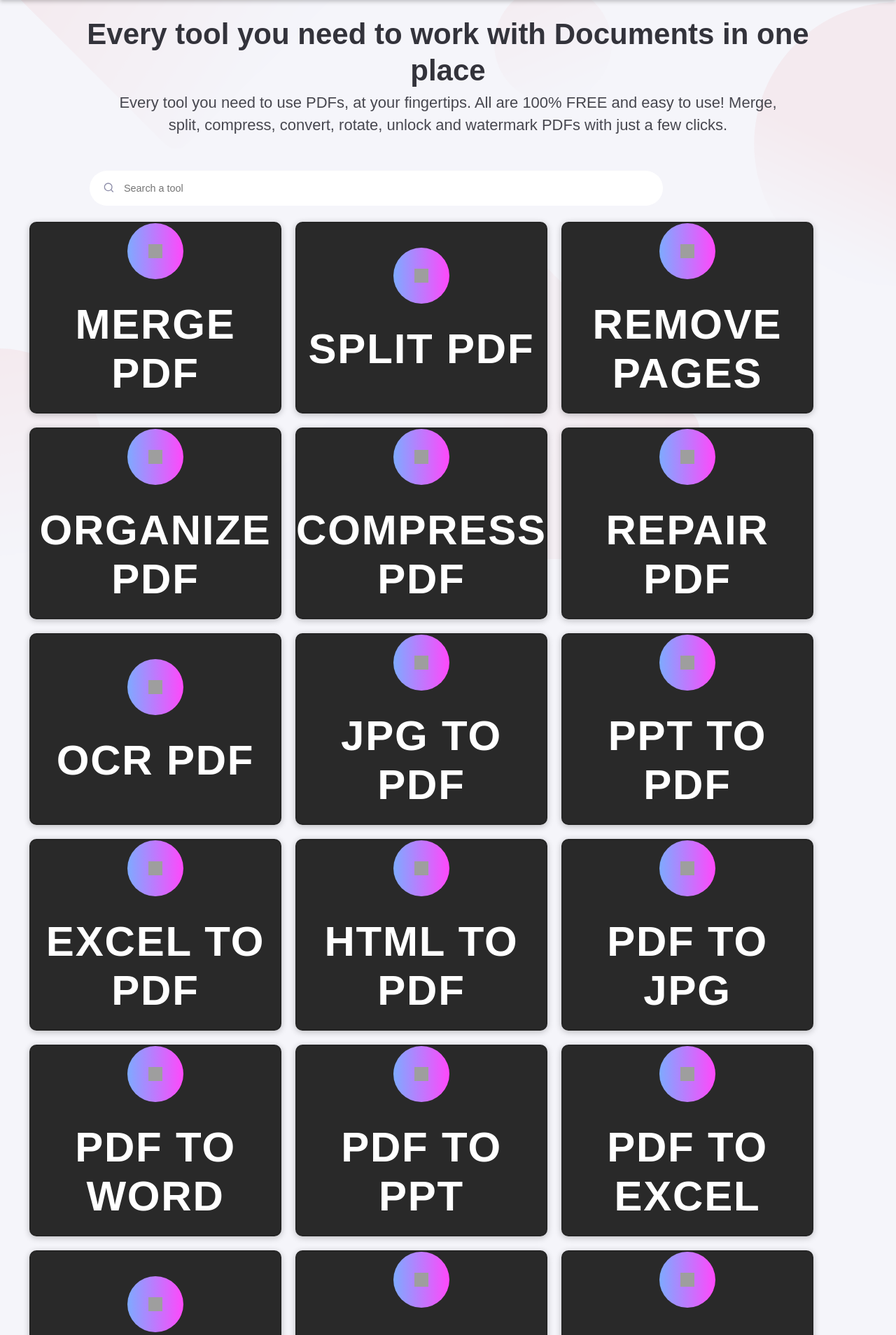
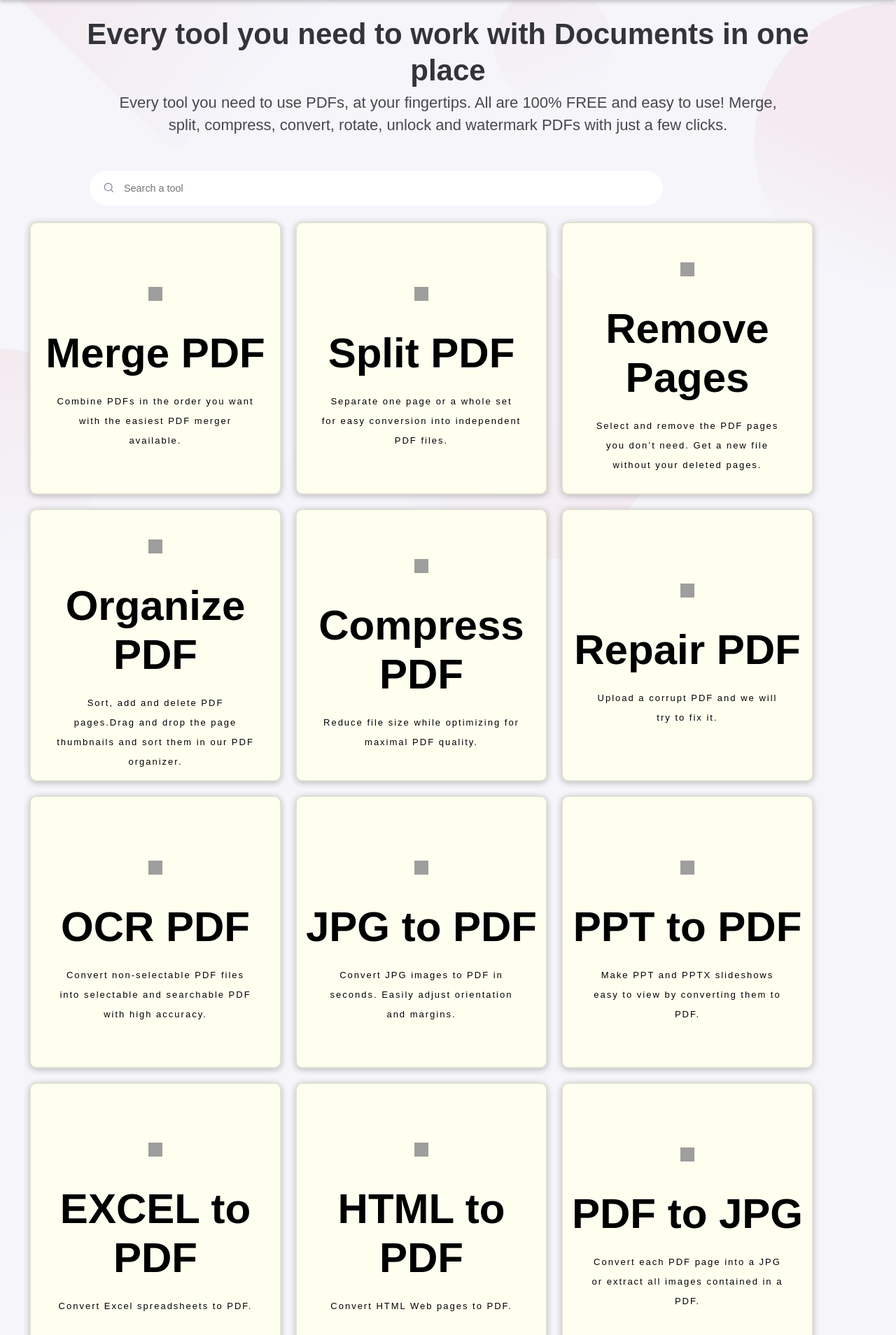
Before and after one commit to omwitsa-etole/everypdf, a Flask app: page / in a window 1280 px wide. Shown: the part 61-1969 px from the top of the page at 70% size. Run offline with Flask 3, Linux system fonts and the light colour scheme; some libraries are stand-ins or nearby versions; some web fonts are replaced; grey boxes are pictures that could not be loaded.

Commit message:
:edit style

```diff
--- a/templates/index.html
+++ b/templates/index.html
@@ -19,8 +19,8 @@
   max-width: 360px;
 
   min-width: 300px;
-  min-height: 250px;
-  background-color: #292929;
+  height:390px;
+  background-color: #fffff0;
   margin: 10px;
   border-radius: 10px;
   box-shadow: 0px 2px 10px rgba(0, 0, 0, 0.24);
@@ -35,14 +35,16 @@
   cursor: pointer;
   font-family: 'Poppins', sans-serif;
   overflow:hidden;
+  color: black;
+  text-color: black;
 }
 
 .icon {
   margin: 0 auto;
   width: 100%;
   height: 80px;
-  max-width: 80px;
-  background: linear-gradient(90deg, #7eaaff 0%, #ff48fb 40%, rgba(0, 0, 0, 0.28) 60%);
+  width: 140px;
+  background: ;
   border-radius: 100%;
   display: flex;
   justify-content: center;
@@ -61,11 +63,10 @@
   margin: 0;
   text-align: center;
   justify-content:center;
-  margin-top: 30px;
-  color: white;
+  margin-top: 10px;
+  color: black;
   text-decoration: none;
-  text-transform: uppercase;
-  letter-spacing: 1.8px;
+
 }
 
 .card .text {
@@ -74,16 +75,15 @@
   font-size: 13px;
   text-align: center;
   margin-top: 20px;
-  color: white;
+  color: black;
   font-weight: 200;
   letter-spacing: 2px;
-  opacity: 0;
-  max-height: 0;
-  transition: all 0.3s ease;
+  opacity: 1;
+
 }
 
 .card:hover {
-  min-height: 350px;
+  min-height: 370px;
 }
 
 .card:hover .text {
```
